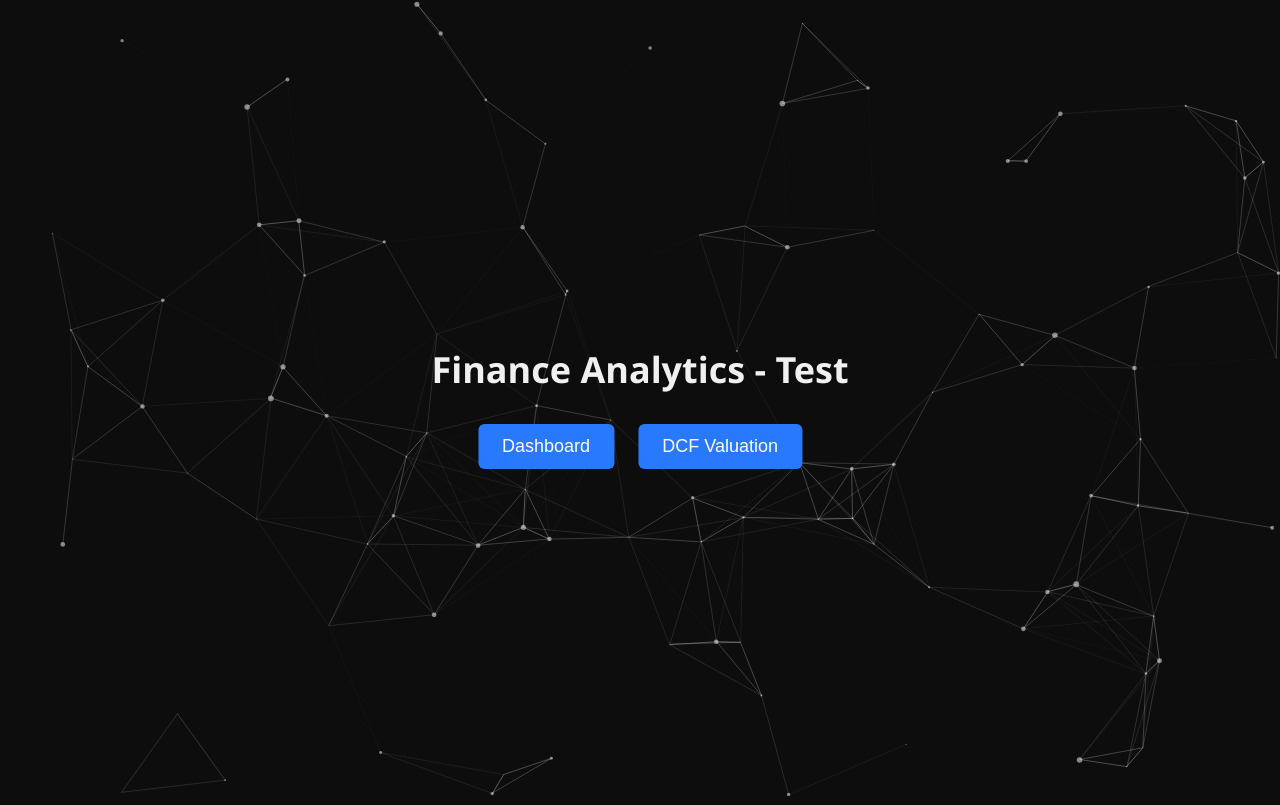
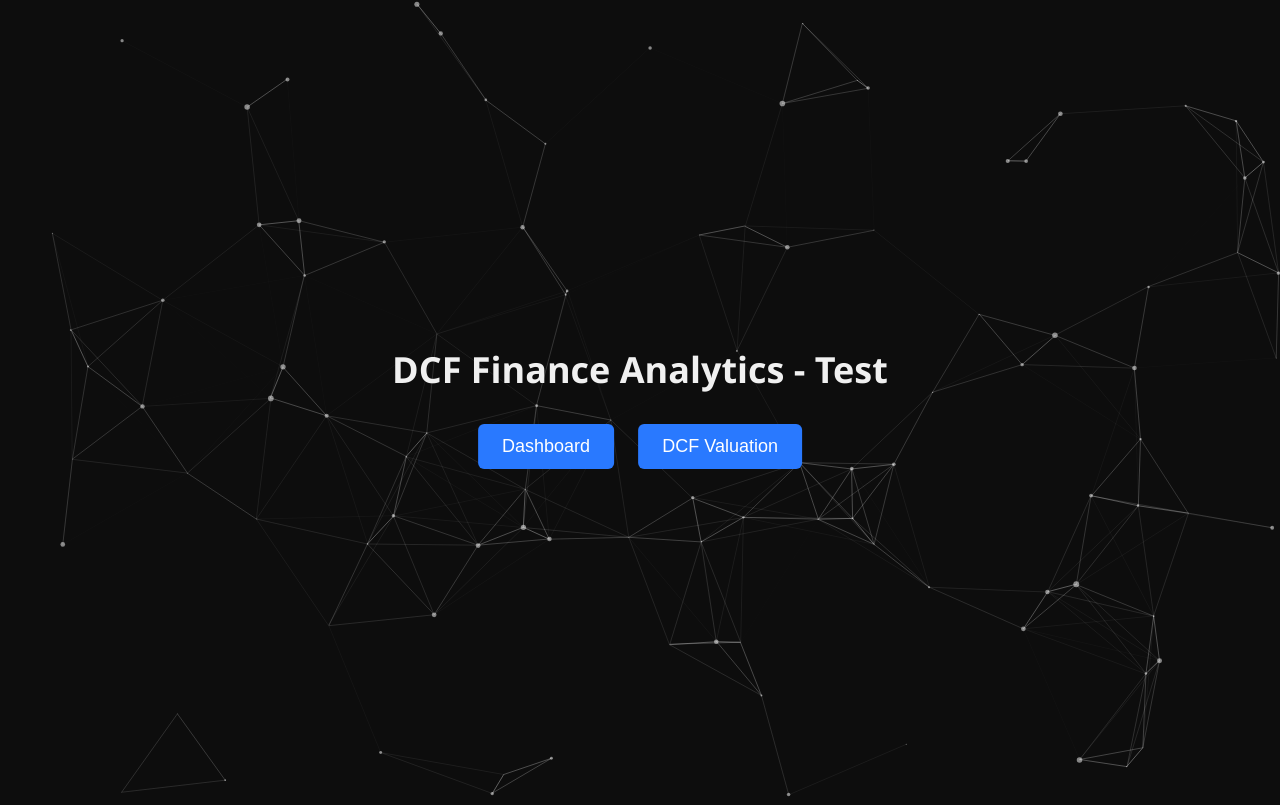
Before and after one commit to Issa3852/dcf-project, a website: page public/home.html in a window 1280 px wide. Drawn offline with nearby package versions, Linux system fonts and the light colour scheme.

Commit message:
Update title to 'DCF Finance Analytics – Test'

```diff
--- a/public/home.html
+++ b/public/home.html
@@ -59,7 +59,7 @@
   <div id="particles-js"></div>
 
   <div class="overlay">
-    <h1>Finance Analytics - Test</h1>
+    <h1>DCF Finance Analytics - Test</h1>
     <button onclick="window.location.href='index.html'">Dashboard</button>
     <button onclick="window.location.href='dcf.html'">DCF Valuation</button>
   </div>
```
